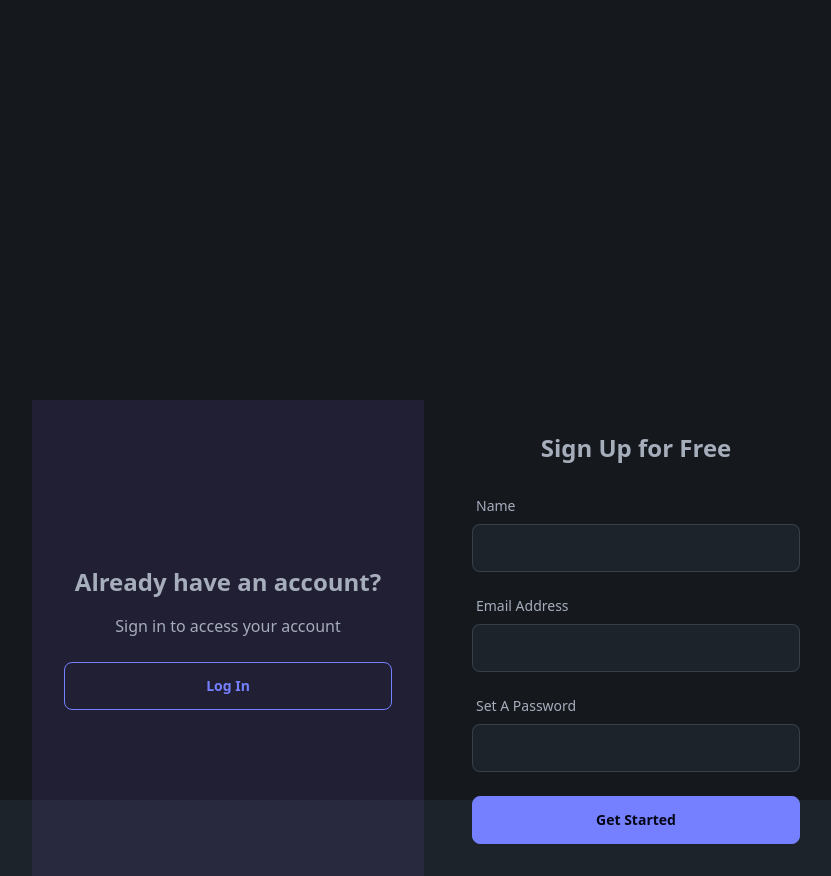
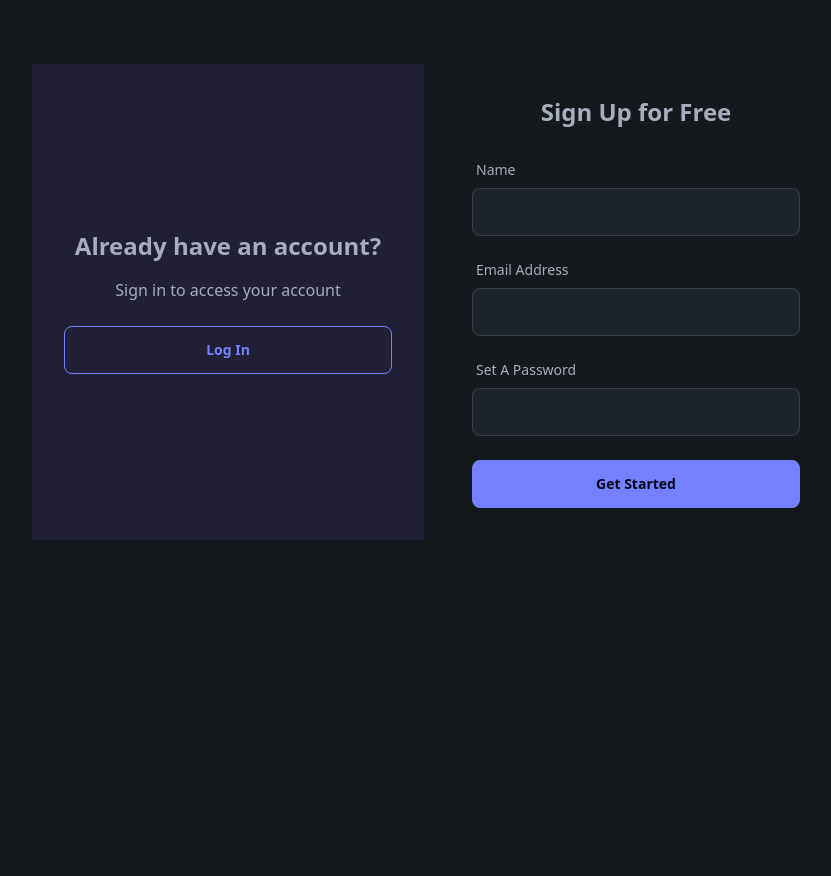
Before and after one commit to KnoWingFly/eventwebsitephp, a PHP site: page /index.php in a window 1280 px wide. Shown: the whole page, without its empty margins (208-1039 px from the left). After the commit the page ends 540 px from the top, so only its background shows below. Run offline with PHP 8.4, Linux system fonts and the light colour scheme; style sheets or scripts are compiled from the project's sources.

Commit message:
Benerin login

```diff
--- a/tailwind.config.js
+++ b/tailwind.config.js
@@ -2,7 +2,7 @@
 module.exports = {
   content: [
     './admin/*.{html,js,php}',
-    './user/*.{html,js,php}',,
+    './user/*.{html,js,php}',
     './css/*.{html,js,php,css}'
   ],
   theme: {
--- a/user/login.php
+++ b/user/login.php
@@ -67,13 +67,13 @@ if ($_SERVER["REQUEST_METHOD"] === "POST") {
             perspective: 1000px;
             width: 90%;
             max-width: 800px;
-            height: auto;
+            margin: 0 auto;
+            padding-top: 2rem; /* Add padding to move up */
         }
 
         .card-flip {
             position: relative;
             width: 100%;
-            height: auto;
             transition: transform 0.8s;
             transform-style: preserve-3d;
         }
@@ -139,6 +139,16 @@ if ($_SERVER["REQUEST_METHOD"] === "POST") {
                 padding: 2rem;
             }
         }
+
+        /* Remove the forced 100vh to allow natural flow upwards */
+        .min-h-screen {
+            display: flex;
+            justify-content: center;
+            align-items: flex-start; /* Align to top */
+            min-height: 100vh; /* Minimum screen height for responsiveness */
+            padding-top: 2rem;
+        }
+
     </style>
 </head>
 <body class="bg-base-300 min-h-screen flex items-center justify-center">
```
